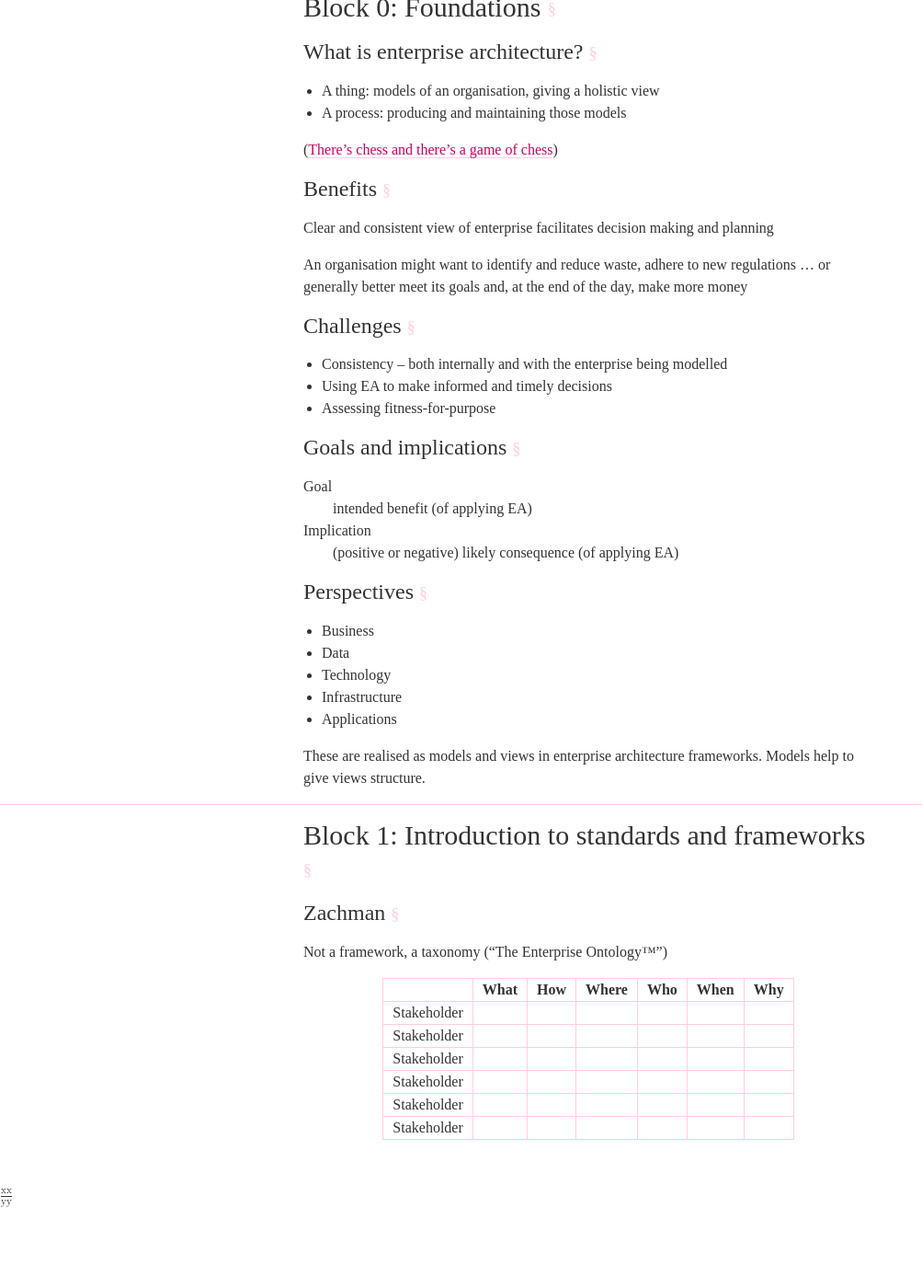
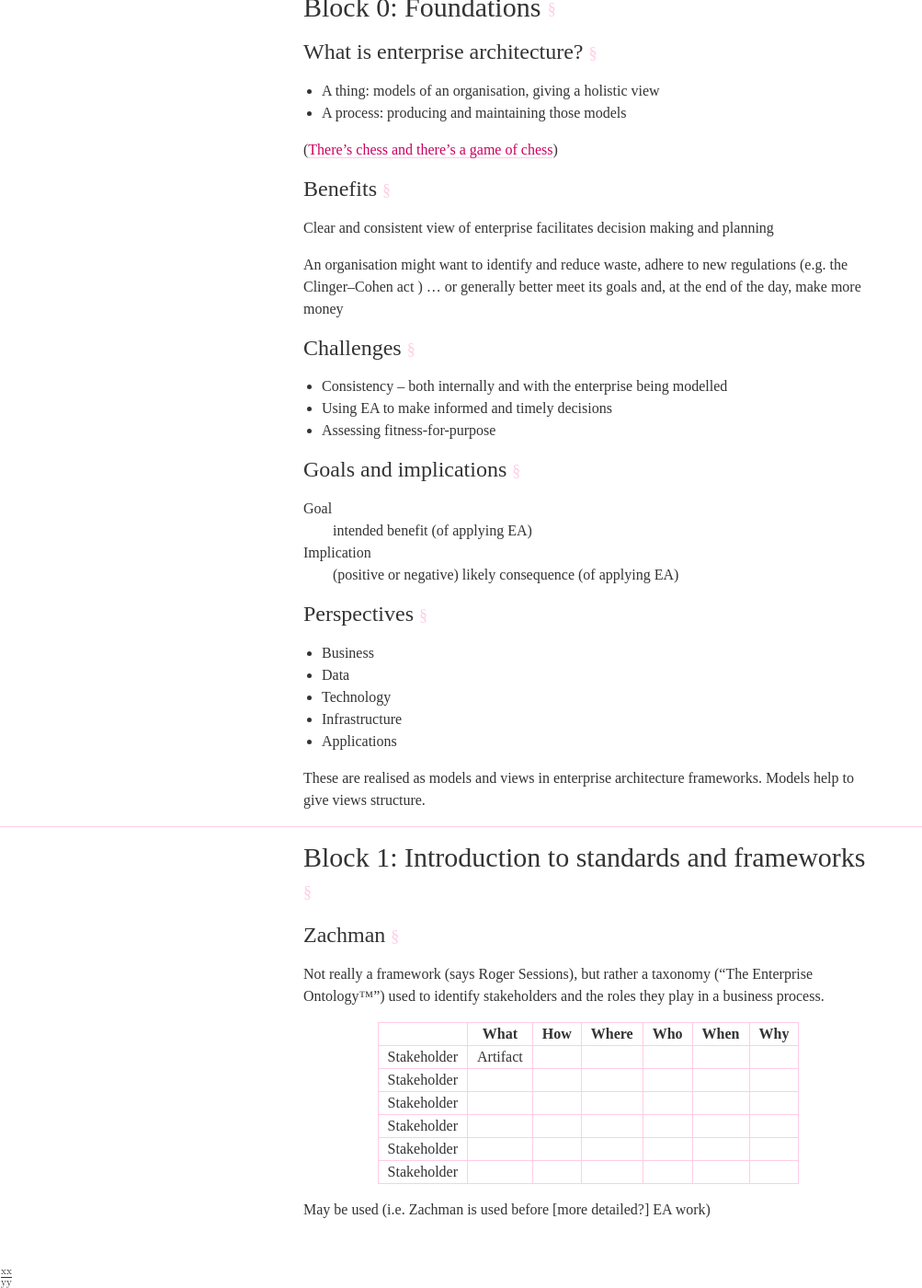
Before and after one commit to jclgoodwin/notes.joshuagoodw.in, a Jekyll site: the page built from pages/enar.md, in a window 1280 px wide and 1400 px high, scrolled down 202 px. Shown: the whole window at 92% size, without its empty margins (0-1003 px from the left). Built offline with Jekyll 4.4.1, drawn with Linux system fonts in a browser that asks for light colours; some web fonts are replaced; before the commit the page ends 1514 px from its top, so only the background shows below that.

Commit message:
some ENAR and ARTS from the past

```diff
--- a/pages/enar.md
+++ b/pages/enar.md
@@ -18,7 +18,8 @@ title: ENAR
 
 Clear and consistent view of enterprise facilitates decision making and planning
 
-An organisation might want to identify and reduce waste, adhere to new regulations ... or generally better meet its goals and, at the end of the day, make more money
+An organisation might want to identify and reduce waste, adhere to new regulations (e.g. the Clinger--Cohen act )
+... or generally better meet its goals and, at the end of the day, make more money
 
 ### Challenges
 
@@ -48,13 +49,17 @@ These are realised as models and views in enterprise architecture frameworks. Mo
 
 ### Zachman
 
-Not a framework, a taxonomy ("The Enterprise Ontology™")
+Not really a framework (says Roger Sessions),
+but rather a taxonomy ("The Enterprise Ontology™") used to identify stakeholders
+and the roles they play in a business process.
 
-|             | What | How | Where | Who | When | Why |
-|-------------+------+-----+-------+-----+------+-----|
-| Stakeholder |      |     |       |     |      |     |
-| Stakeholder |      |     |       |     |      |     |
-| Stakeholder |      |     |       |     |      |     |
-| Stakeholder |      |     |       |     |      |     |
-| Stakeholder |      |     |       |     |      |     |
-| Stakeholder |      |     |       |     |      |     |
+|             | What     | How | Where | Who | When | Why |
+|-------------+----------+-----+-------+-----+------+-----|
+| Stakeholder | Artifact |     |       |     |      |     |
+| Stakeholder |      	 |     |       |     |      |     |
+| Stakeholder |      	 |     |       |     |      |     |
+| Stakeholder |      	 |     |       |     |      |     |
+| Stakeholder |      	 |     |       |     |      |     |
+| Stakeholder |      	 |     |       |     |      |     |
+
+May be used (i.e. Zachman is used before [more detailed?] EA work)
```
Also changed, not shown: pages/arts-spring.md (+1 -1 lines).
